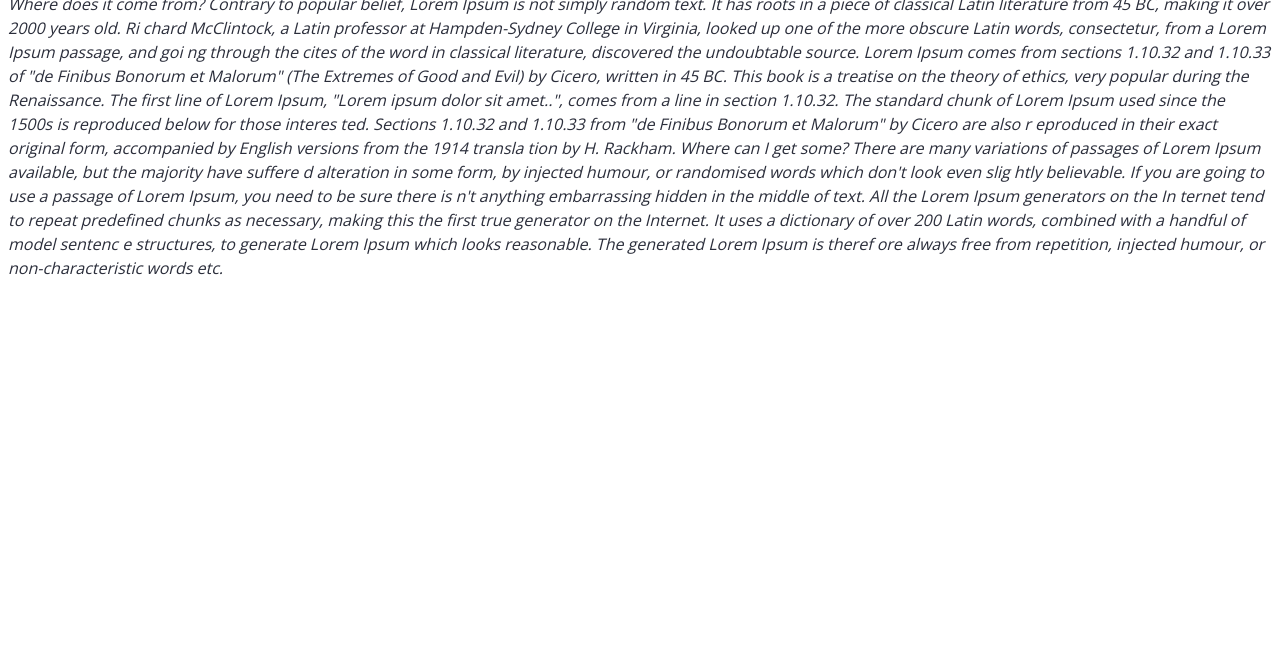
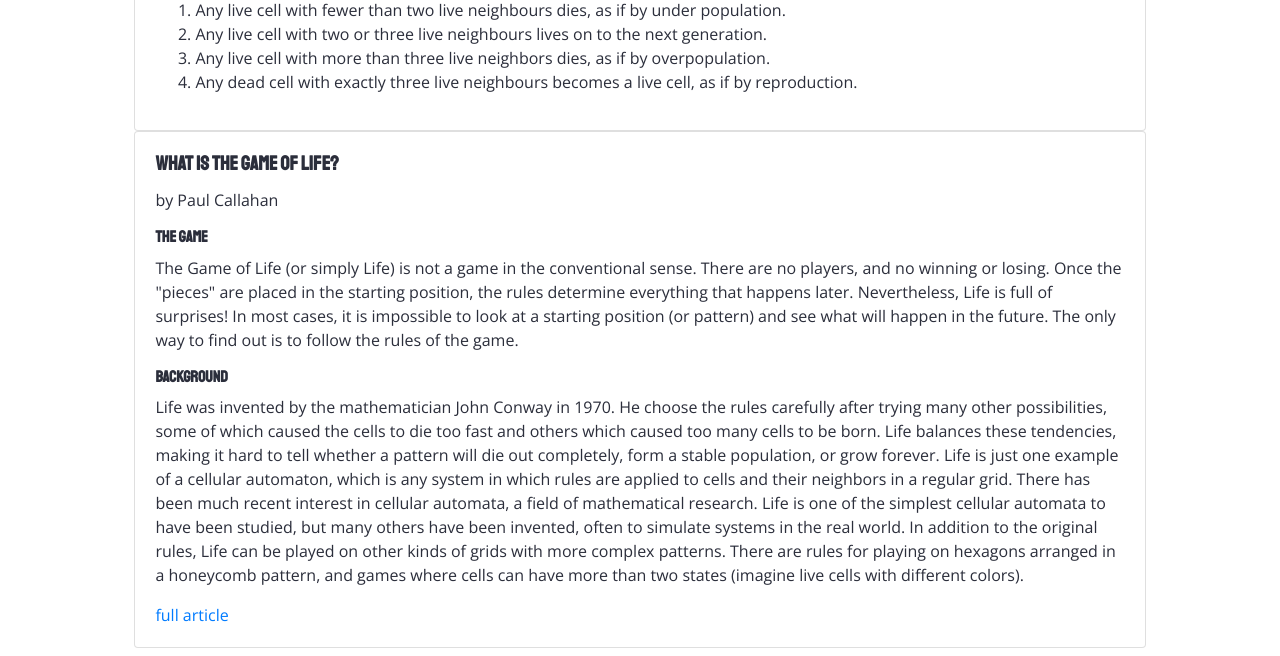
Before and after one commit to rogercp/GOF, a plain HTML site: page index.html in a window 1280 px wide. Shown: the part 736-1392 px from the top of the page. Before the commit the page ends 1040 px from the top, so only its background shows below. Drawn offline with nearby package versions, Linux system fonts and the light colour scheme; a script that the page names is missing.

Commit message:
info about game added

```diff
--- a/css/style.css
+++ b/css/style.css
@@ -2,6 +2,7 @@
 body {
     font-family: "Open Sans", sans-serif;
     color: #2b2e3b;
+
   }
 
   @media (min-width: 992px) {
@@ -78,3 +79,8 @@ z-index: 100;
 padding-top: 60px;
 
 }
+#button_2{
+
+
+
+}
--- a/index.html
+++ b/index.html
@@ -45,11 +45,10 @@
 
   <nav id ="navBar" class="bg-light d-flex flex-column justify-content-center align-items-center mb-4">
 
-    <div class="d-flex flex-column flex-md-row" >
+    <div id="button_2" class="d-flex flex-md-row" >
 
      <a class="nav-link"  href="#game"> <button type="button" id="btnhome" class="btn btn-outline-info  " >Game</button></a>
 
-     <i class="navbar-item">
       <a class="nav-link" href="#about"><button type="button" id="btnabout" class="btn btn-outline-info " >About</button></a>
 
     </div>
@@ -122,15 +121,7 @@
 
     </div>
 
-    <div class="d-flex flex-column m-5">
 
-      <!-- <Button  id="btncolor" class="btncolor btn-outline-info m-1 ">red</Button> -->
-      <!-- <Button  id="btncolor" class="btncolor btn-outline-info m-1 ">lightblue</Button>
-      <Button  id="btncolor"  class="btncolor btn-outline-info m-1 ">yellow</Button>
-
-     -->
-
-    </div>
     </div>
 
 
@@ -142,45 +133,81 @@
 
   <div class="d-flex flex-column align-items-center m-2">
 
-    <h3>What is Conways game of Life?</h3>
-    <div>
-      <p class="">
 
 
-        Where does it come from?
-        Contrary to popular belief, Lorem Ipsum is not simply random text. It has roots in
-         a piece of classical Latin literature from 45 BC, making it over 2000 years old. Ri
-         chard McClintock, a Latin professor at Hampden-Sydney College in Virginia, looked up
-          one of the more obscure Latin words, consectetur, from a Lorem Ipsum passage, and goi
-          ng through the cites of the word in classical literature, discovered the undoubtable
-           source. Lorem Ipsum comes from sections 1.10.32 and 1.10.33 of "de Finibus Bonorum et
-            Malorum" (The Extremes of Good and Evil) by Cicero, written in 45 BC. This book is a
-            treatise on the theory of ethics, very popular during the Renaissance. The first line
-            of Lorem Ipsum, "Lorem ipsum dolor sit amet..", comes from a line in section 1.10.32.
 
-        The standard chunk of Lorem Ipsum used since the 1500s is reproduced below for those interes
-        ted. Sections 1.10.32 and 1.10.33 from "de Finibus Bonorum et Malorum" by Cicero are also r
-        eproduced in their exact original form, accompanied by English versions from the 1914 transla
-        tion by H. Rackham.
+    <div class="card" style="width: 80%">
+      <div class="card-body">
 
-        Where can I get some?
-        There are many variations of passages of Lorem Ipsum available, but the majority have suffere
-        d alteration in some form, by injected humour, or randomised words which don't look even slig
-        htly believable. If you are going to use a passage of Lorem Ipsum, you need to be sure there is
-        n't anything embarrassing hidden in the middle of text. All the Lorem Ipsum generators on the In
-        ternet tend to repeat predefined chunks as necessary, making this the first true generator on the
-         Internet. It uses a dictionary of over 200 Latin words, combined with a handful of model sentenc
-         e structures, to generate Lorem Ipsum which looks reasonable. The generated Lorem Ipsum is theref
-         ore always free from repetition, injected humour, or non-characteristic words etc.
+    <div>
+      <h5>Rules</h4>
+      <ol>
+        <li>
+
+          Any live cell with fewer than two live neighbours dies, as if by under population.
+        </li>
+        <li>
+
+          Any live cell with two or three live neighbours lives on to the next generation.
+        </li>
+        <li>
+
+          Any live cell with more than three live neighbors dies, as if by overpopulation.
+        </li>
+        <li>
+          Any dead cell with exactly three live neighbours becomes a live cell, as if by reproduction.
+
+        </li>
+
+      <ol>
+
+      </div>
+      </div>
+    </div>
 
 
 
 
 
+      <div class="card" style="width: 80%">
+        <div class="card-body">
+          <h5 class="card-title">What is the Game of Life?</h5>
+          <p>by Paul Callahan</p>
 
-      </p>
+          <h6>The Game</h6>
+          <p>The Game of Life (or simply Life) is not a game in the conventional sense.
+            There are no players, and no winning or losing. Once the "pieces" are placed
+            in the starting position, the rules determine everything that happens later.
+             Nevertheless, Life is full of surprises! In most cases, it is impossible to
+             look at a starting position (or pattern) and see what will happen in the future.
+              The only way to find out is to follow the rules of the game.</p>
 
-    </div>
+
+      <h6>Background</h6>
+      <p>Life was invented by the mathematician John Conway in 1970. He choose the
+        rules carefully after trying many other possibilities, some of which caused
+        the cells to die too fast and others which caused too many cells to be born.
+        Life balances these tendencies, making it hard to tell whether a pattern will
+        die out completely, form a stable population, or grow forever.
+
+        Life is just one example of a cellular automaton, which is any system in which
+        rules are applied to cells and their neighbors in a regular grid.
+
+          There has been much recent interest in cellular automata, a field of mathematical
+          research. Life is one of the simplest cellular automata to have been studied, but
+          many others have been invented, often to simulate systems in the real world.
+
+        In addition to the original rules, Life can be played on other kinds of grids with more
+        complex patterns. There are rules for playing on hexagons arranged in a honeycomb pattern,
+        and games where cells can have more than two states (imagine live cells with different colors).
+            </p>
+
+          <a href="http://www.math.com/students/wonders/life/life.html" class="card-link">full article</a>
+        </div>
+      </div>
+
+
+
 
 
 
```
